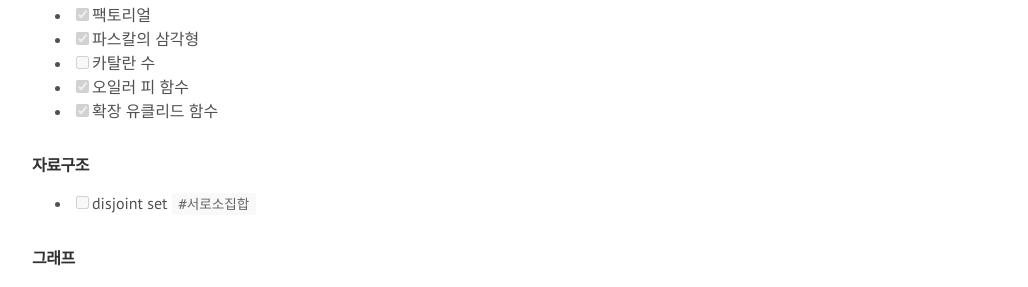
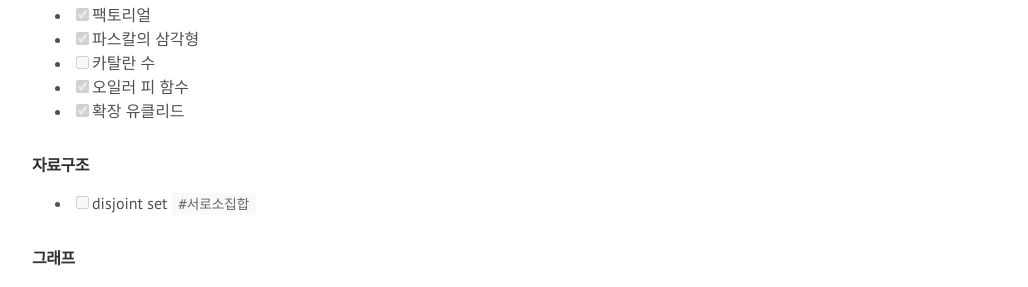
Before and after one commit to rmcodestar/rmcodestar.github.io, a Jekyll site: the page built from _posts/2018-01-01-algorithm-study.md, in a window 1280 px wide and 900 px high. Shown: the part 426-713 px from the top of the window, without its empty margins (248-1276 px from the left). Built offline with Jekyll 4.4.1, drawn with Linux system fonts in a browser that asks for light colours; nearby versions of some CDN libraries; comment, search, counter and statistics services are not loaded.

Commit message:
Update 2018-01-01-algorithm-study.md

```diff
--- a/_posts/2018-01-01-algorithm-study.md
+++ b/_posts/2018-01-01-algorithm-study.md
@@ -13,7 +13,7 @@ category: 알고리즘
 - [X] 파스칼의 삼각형
 - [ ] 카탈란 수
 - [X] 오일러 피 함수
-- [X] 확장 유클리드 함수
+- [X] 확장 유클리드
 
 #### 자료구조
 - [ ] disjoint set `#서로소집합`
```
